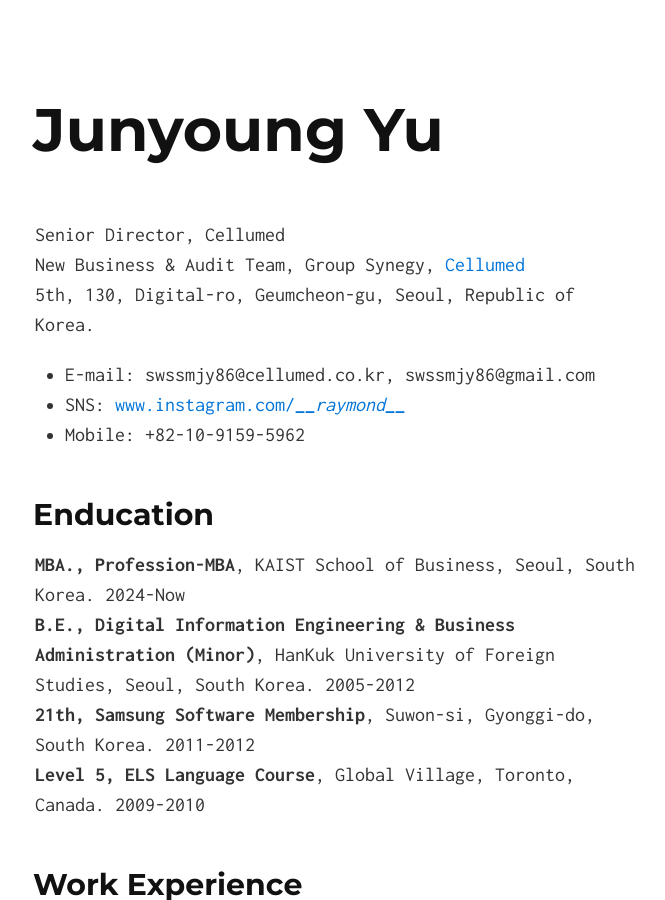
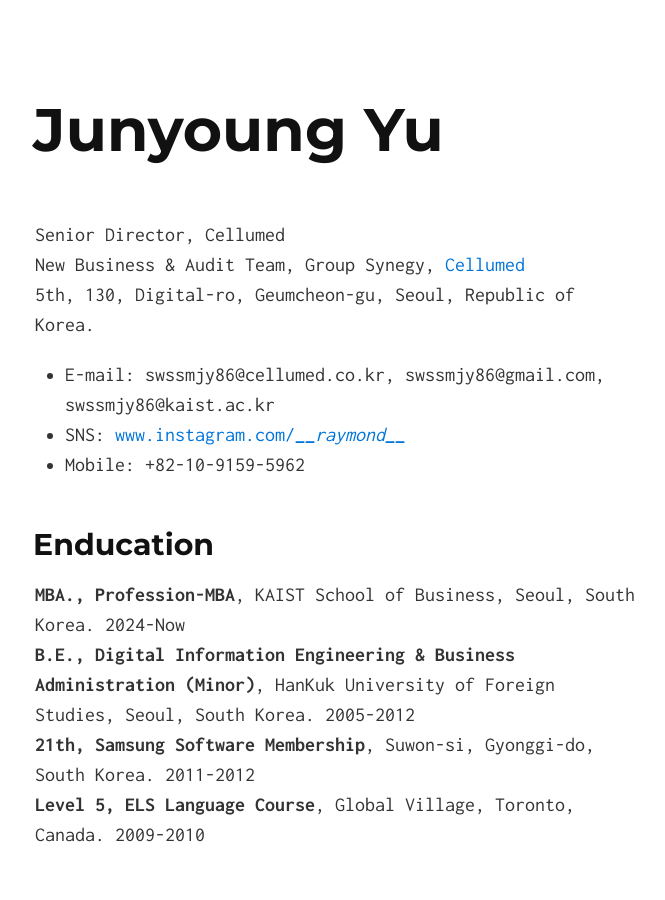
Before and after one commit to swssmjy86/swssmjy86.github.io, a Jekyll site: the page built from index.md, in a window 1280 px wide and 900 px high. Shown: the whole window, without its empty margins (305-970 px from the left). Built offline with Jekyll 4.4.1, drawn with Linux system fonts in a browser that asks for light colours; our own code applies the rules of GitHub Pages for plain Markdown files.

Commit message:
Update index.md
최종 Last

```diff
--- a/index.md
+++ b/index.md
@@ -1,7 +1,7 @@
 Senior Director, Cellumed<br />
 New Business & Audit Team, Group Synegy, [Cellumed](https://www.cellumed.co.kr/)<br />
 5th, 130, Digital-ro, Geumcheon-gu, Seoul, Republic of Korea.<br />
-* E-mail: swssmjy86@cellumed.co.kr, swssmjy86@gmail.com
+* E-mail: swssmjy86@cellumed.co.kr, swssmjy86@gmail.com, swssmjy86@kaist.ac.kr
 * SNS: [www.instagram.com/_______raymond_______](https://www.instagram.com/_______raymond_______)
 * Mobile: +82-10-9159-5962
 
```
